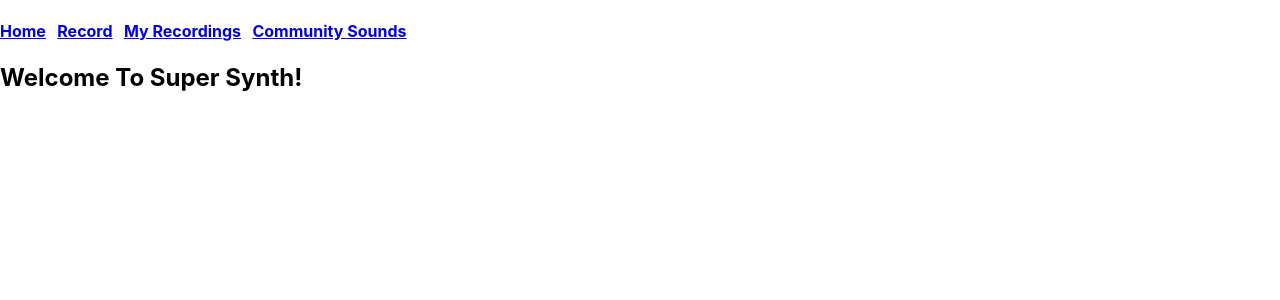
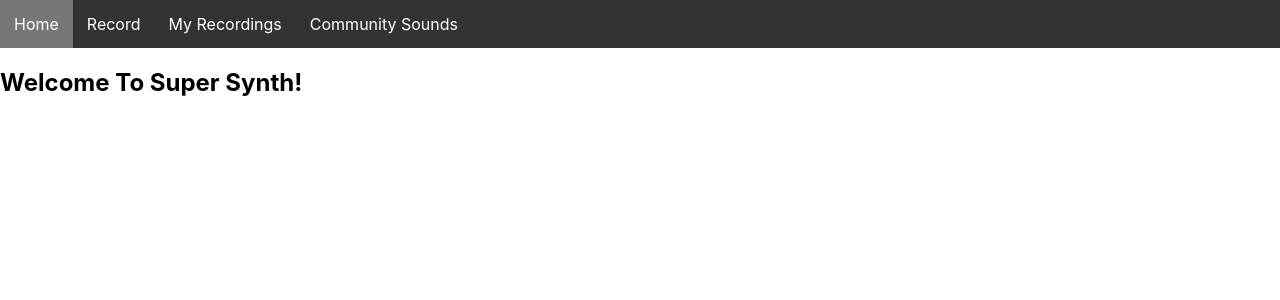
Before and after one commit to alinnstiles/super-synth, a React (Create React App) app: page / in a window 1280 px wide. Shown: the top 300 px of the page. Built offline with nearby package versions, Linux system fonts and the light colour scheme.

Commit message:
Updated NavBar

```diff
--- a/src/CommunitySounds.js
+++ b/src/CommunitySounds.js
@@ -4,7 +4,7 @@ function CommunitySounds() {
   return (
     <div>
       <NavBar />
-    <h2>Community Recordings</h2>
+    <h2>Community Sounds</h2>
     </div>
   );
 }
--- /dev/null
+++ b/src/NavBar.css
@@ -0,0 +1,17 @@
+div.scrollmenu {
+    background-color: #333;
+    overflow: auto;
+    white-space: nowrap;
+  }
+
+  div.scrollmenu a {
+    display: inline-block;
+    color: white;
+    text-align: center;
+    padding: 14px;
+    text-decoration: none;
+  }
+
+  div.scrollmenu a:hover {
+    background-color: #777;
+  }
--- a/src/NavBar.js
+++ b/src/NavBar.js
@@ -1,18 +1,21 @@
 import { Link } from 'react-router-dom'
+import './NavBar.css';
 
 function NavBar() {
 
     return (
-        <div >
-            <h4>
-            <Link to="/">Home</Link>
+        <div class="scrollmenu">
+                <a href="/" class="active">Home</a>
+                <a href="/record">Record</a>
+                <a href="/myrecordings">My Recordings</a>
+                <a href="commsounds">Community Sounds</a>
+            {/* <Link to="/">Home</Link>
             &nbsp; &nbsp;
             <Link to="/record">Record</Link>
             &nbsp; &nbsp;
             <Link to="/myrecordings">My Recordings</Link>
             &nbsp; &nbsp;
-            <Link to="/commsounds">Community Sounds</Link>
-            </h4>
+            <Link to="/commsounds">Community Sounds</Link> */}
         </div>
     )
 }
--- a/src/SynthKeys.css
+++ b/src/SynthKeys.css
@@ -16,3 +16,21 @@
   .synth-keys button:hover {
     background-color: #0056b3;
   }
+
+  div.scrollmenu {
+    background-color: #333;
+    overflow: auto;
+    white-space: nowrap;
+  }
+
+  div.scrollmenu a {
+    display: inline-block;
+    color: white;
+    text-align: center;
+    padding: 14px;
+    text-decoration: none;
+  }
+
+  div.scrollmenu a:hover {
+    background-color: #777;
+  }
--- a/src/SynthKeys.js
+++ b/src/SynthKeys.js
@@ -1,4 +1,7 @@
 import React, { useRef, useEffect, useState } from 'react';
+import NavBar from './NavBar'
+import './SynthKeys.css';
+import './NavBar.css';
 
 const SynthKeys = () => {
   const [selectedInstrument, setSelectedInstrument] = useState('sine'); // State to hold the selected instrument
@@ -61,6 +64,9 @@ const SynthKeys = () => {
 
   return (
     <div className="synth-keys">
+
+    <div>
+    <NavBar />
       {/* Dropdown for selecting instrument */}
       <select value={selectedInstrument} onChange={handleInstrumentChange}>
         <option value="sine">Sine Wave</option>
@@ -79,6 +85,7 @@ const SynthKeys = () => {
       <button onClick={() => playSound(880)}>C5</button>
       <button onClick={stopSound}>Stop</button>
     </div>
+    </div>
   );
 };
 
--- a/src/index.js
+++ b/src/index.js
@@ -2,7 +2,6 @@ import React from 'react';
 import ReactDOM from 'react-dom/client';
 import { createBrowserRouter, RouterProvider } from "react-router-dom";
 import './index.css';
-import App from './App';
 import reportWebVitals from './reportWebVitals';
 import SynthKeys from './SynthKeys'
 import MyRecordings from './MyRecordings'
```
